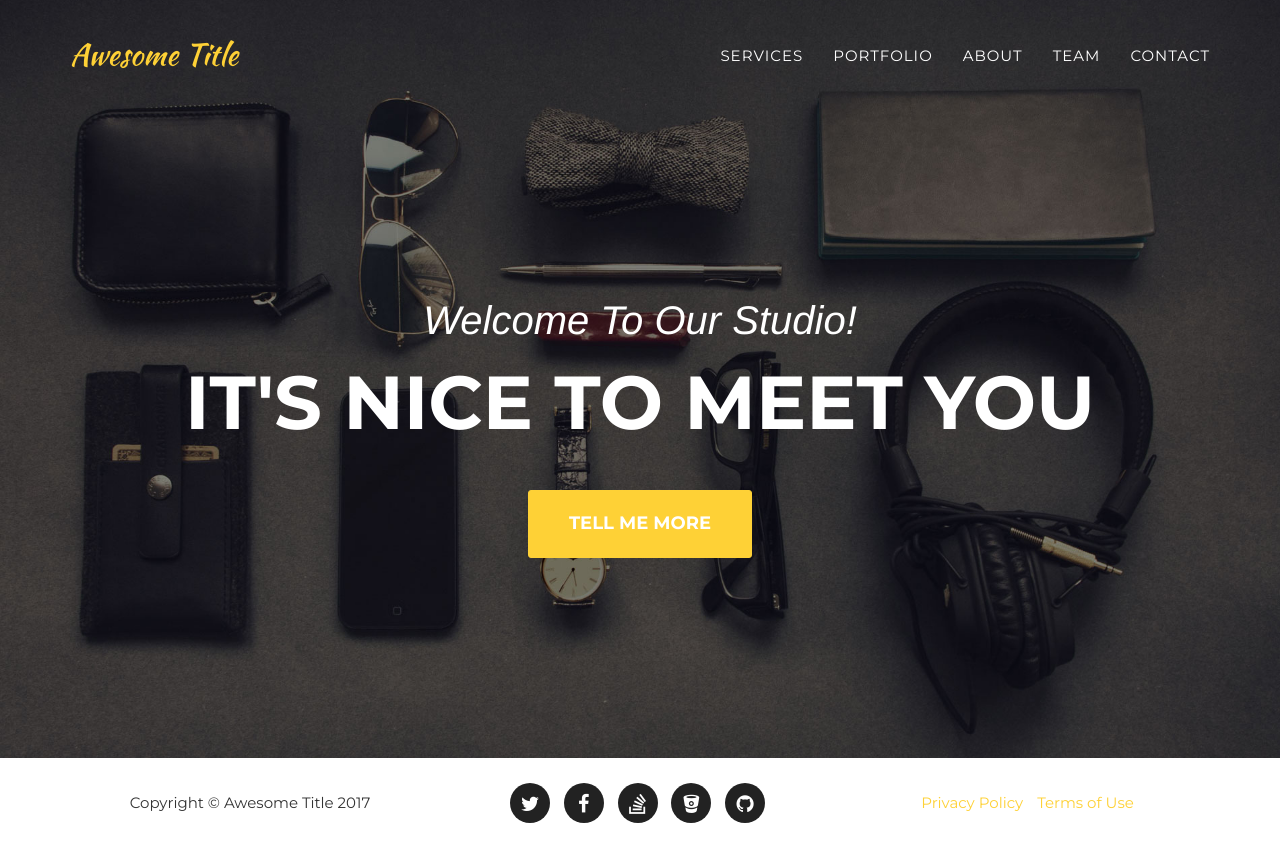
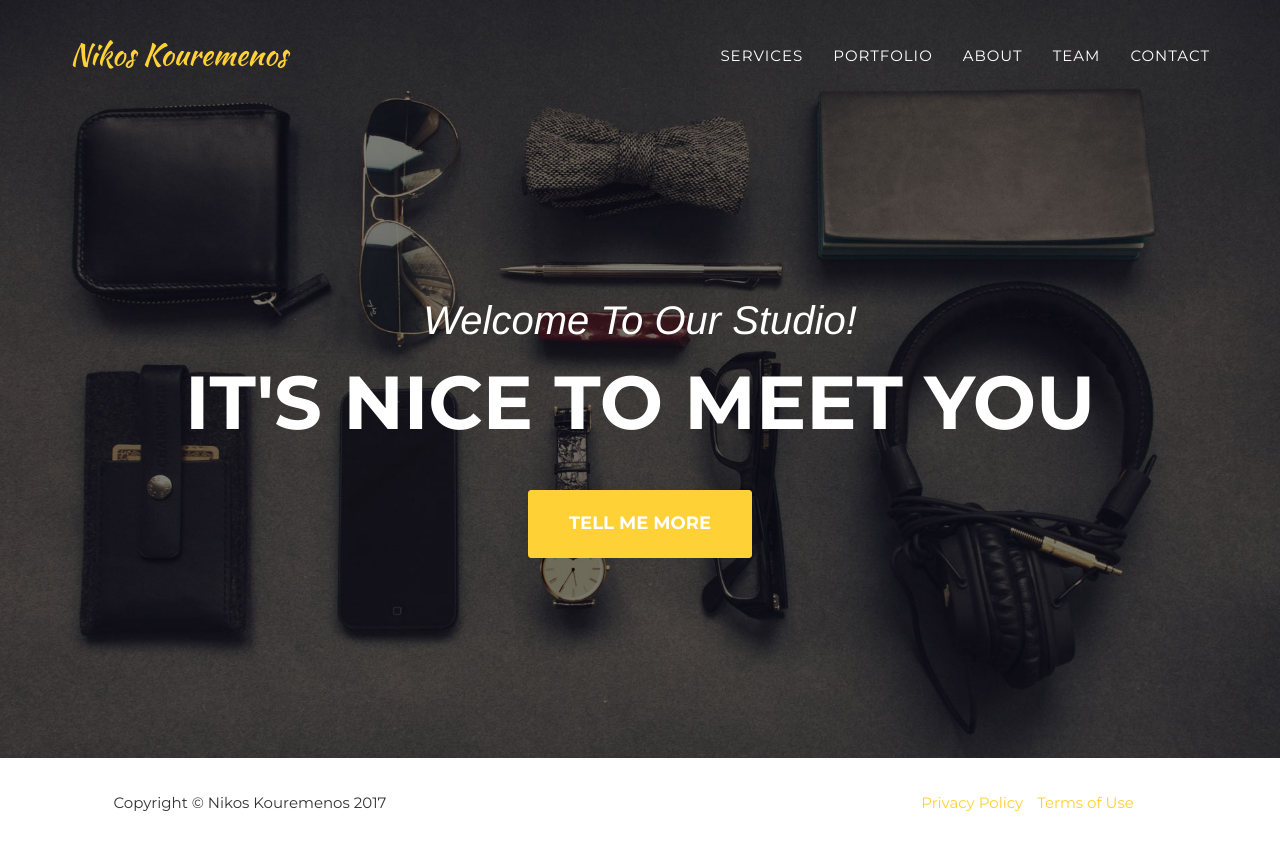
Before and after one commit to nkour/agency-jekyll-theme, a Jekyll site: the page built from index.html, in a window 1280 px wide. Shown: the top 862 px of the page. Built offline with Jekyll 4.4.1, drawn with Linux system fonts in a browser that asks for light colours; some web fonts are replaced; part of the change alters nothing that is shown.

Commit message:
Update _config.yml

```diff
--- a/_config.yml
+++ b/_config.yml
@@ -1,64 +1,42 @@
-url: https://y7kim.github.io
+url: https://nkour.github.io
 baseurl: /agency-jekyll-theme/
 
 # Site settings
-title: Awesome Title
-email: your-email@domain.com
-description: "Write an awesome description for your new site here. You can edit this line in _config.yml. It will appear in your document head meta (for Google search results) and in your feed.xml site description."
+title: Nikos Kouremenos
+email: nikos@kouremenos.info
+description: "Hi I'm Nikos and I am looking up"
 
 
 # Team names, titles and social links
 people:
-- name: Kay Garland
+- name: Nikos Kouremenos
   pic: 1
-  position: Lead Designer
-  social:
-    - title: twitter
-      url: #
-    - title: facebook
-      url: #
-    - title: stack-overflow
-      url: #
-
-- name: Larry Parker
-  pic: 2
-  position: Lead Marketer
-  social:
-    - title: twitter
-      url: #
-    - title: facebook
-      url: #
-    - title: linkedin
-      url: #
-
-- name: Diana Petersen
-  pic: 3
-  position: Lead Developer
-  social:
-    - title: twitter
-      url: #
-    - title: facebook
-      url: #
-    - title: google-plus
-      url: #
+  position: Looking up
+  # social:
+    # - title: twitter
+      # url: #
+    # - title: facebook
+      # url: #
+    # - title: stack-overflow
+      # url: #
 
 # Social networks usernames (many more available: google-plus, flickr, dribbble, pinterest, instagram, tumblr, linkedin, etc.)
-social:
-  - title: twitter
-    url: http://twitter.com/jekyllrb
-  - title: facebook
-    url:
-  - title: stack-overflow
-    url: http://stackoverflow.com/questions/tagged/jekyll
-  - title: bitbucket
-    url: http://bitbucket.org/jekyll
-  - title: github
-    url: http://github.com/jekyll
+# social:
+  # - title: twitter
+    # url: http://twitter.com/jekyllrb
+  # - title: facebook
+    # url:
+  # - title: stack-overflow
+    # url: http://stackoverflow.com/questions/tagged/jekyll
+  # - title: bitbucket
+    # url: http://bitbucket.org/jekyll
+  # - title: github
+    # url: http://github.com/jekyll
 
 # Postal address (add as many lines as necessary)
-address:
-  - line: 3481 Melrose Place
-  - line: Beverly Hills, CA 90210
+# address:
+  # - line: 3481 Melrose Place
+  # - line: Beverly Hills, CA 90210
 
 # Build settings
 markdown: kramdown
```
